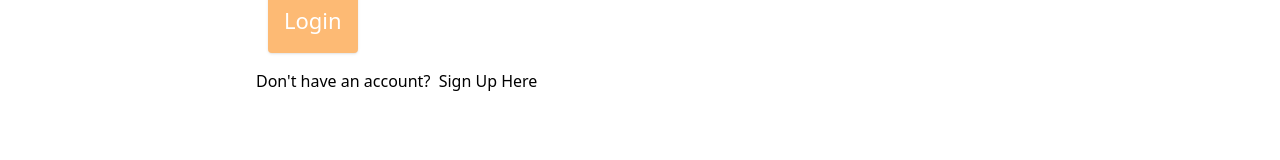
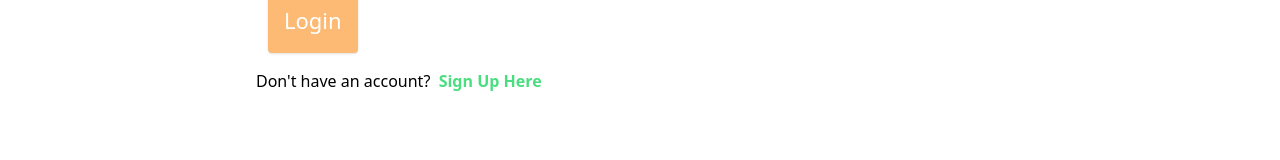
Before and after one commit to CatW-M/nextjs-lettuce-be, a Next.js app: page /login in a window 1280 px wide. Shown: the part 294-454 px from the top of the page. Built offline with nearby package versions, Linux system fonts and the light colour scheme; no server answers.

Commit message:
Auth: Added authentication to protected routes

```diff
--- a/components/ProductItem.js
+++ b/components/ProductItem.js
@@ -38,3 +38,5 @@ export default function ProductItem({ product, addToInventoryHandler }) {
     </div>
   );
 }
+
+ProductItem.auth = true;
--- a/pages/login.js
+++ b/pages/login.js
@@ -1,3 +1,5 @@
+'use client';
+
 import Link from 'next/link';
 import React, { useEffect } from 'react';
 import RootLayout from './layout';
@@ -92,7 +94,9 @@ export default function LoginScreen() {
           </div>
           <div className="mb-4">
             Don&apos;t have an account? &nbsp;
-            <Link href="signup">Sign Up Here</Link>
+            <Link href="signup" className="font-bold text-green-400">
+              Sign Up Here
+            </Link>
           </div>
         </form>
       </RootLayout>
--- a/pages/product/[slug].js
+++ b/pages/product/[slug].js
@@ -7,6 +7,7 @@ import { useRouter } from 'next/router';
 import React, { useContext } from 'react';
 import RootLayout from '../layout';
 import Image from 'next/image';
+
 export default function ProductScreen(props) {
   const { product } = props;
   const { state, dispatch } = useContext(Store);
@@ -83,3 +84,5 @@ export async function getServerSideProps(context) {
     },
   };
 }
+
+ProductScreen.auth = true;
--- a/pages/product/index.js
+++ b/pages/product/index.js
@@ -7,7 +7,7 @@ import { useContext } from 'react';
 import { toast } from 'react-toastify';
 import RootLayout from '../layout';
 
-export default function Home({ products }) {
+export default function ProductHome({ products }) {
   const { state, dispatch } = useContext(Store);
   const { inventory } = state;
 
@@ -52,3 +52,5 @@ export async function getServerSideProps() {
     },
   };
 }
+
+ProductHome.auth = true;
--- a/pages/profile.js
+++ b/pages/profile.js
@@ -131,3 +131,5 @@ export default function ProfileScreen() {
     </RootLayout>
   );
 }
+
+ProfileScreen.auth = true;
--- a/pages/search.js
+++ b/pages/search.js
@@ -11,7 +11,7 @@ import db from '../utils/db';
 
 const PAGE_SIZE = 2;
 
-export default function Search(props) {
+export default function SearchScreen(props) {
   const router = useRouter();
 
   const {
@@ -182,3 +182,5 @@ export async function getServerSideProps({ query }) {
     },
   };
 }
+
+SearchScreen.auth = true;
```
